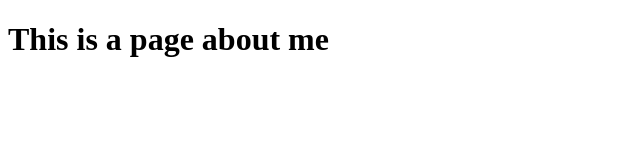
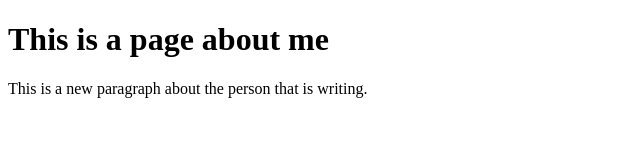
Before and after one commit to PetraBudai12/stayathome-example, a plain HTML site: page codepen_export/codepen_export_1/about.html in a window 1280 px wide. Shown: the whole page, without its empty margins (0-640 px from the left). Drawn offline with Linux system fonts and the light colour scheme.

Commit message:
add p to update about

```diff
--- a/codepen_export/codepen_export_1/about.html
+++ b/codepen_export/codepen_export_1/about.html
@@ -7,6 +7,6 @@
 </head>
 <body>
     <h1>This is a page about me </h1>
-
+    <p>This is a new paragraph about the person that is writing.</p>
 </body>
 </html>
```
